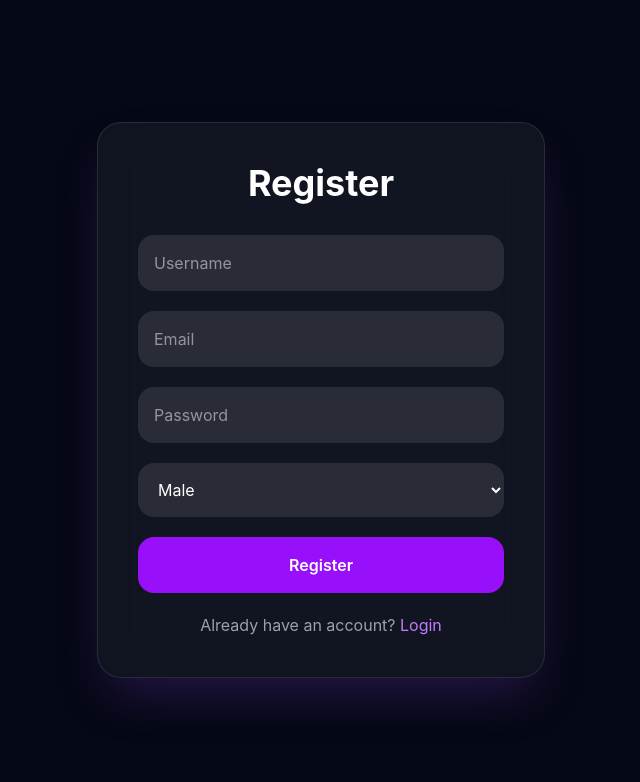
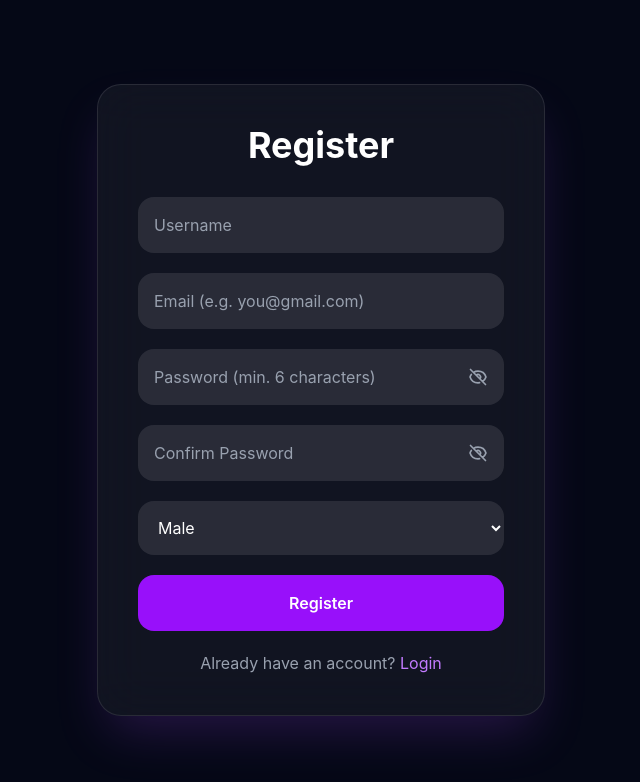
Before and after one commit to Adi-tya03/anime-physique-calculator, a React app in the folder frontend/: page /register in a window 1280 px wide. Shown: the top 782 px of the page, without its empty margins (319-959 px from the left). Built offline with nearby package versions, Linux system fonts and the light colour scheme; the HTML template or start-up script is replaced by a standard one.

Commit message:
feat: add eye toggle and confirm password to register

```diff
--- a/frontend/src/pages/Register.jsx
+++ b/frontend/src/pages/Register.jsx
@@ -1,432 +1,157 @@
 import { useState } from "react";
+import axios from "axios";
+import { Link, useNavigate } from "react-router-dom";
 
-import axios from "axios";
-
-import {
-
-Link,
-
-useNavigate
-
-} from "react-router-dom";
-
+function EyeIcon({ open }) {
+  return open ? (
+    <svg xmlns="http://www.w3.org/2000/svg" className="w-5 h-5" fill="none" viewBox="0 0 24 24" stroke="currentColor">
+      <path strokeLinecap="round" strokeLinejoin="round" strokeWidth={2} d="M15 12a3 3 0 11-6 0 3 3 0 016 0z" />
+      <path strokeLinecap="round" strokeLinejoin="round" strokeWidth={2} d="M2.458 12C3.732 7.943 7.523 5 12 5c4.478 0 8.268 2.943 9.542 7-1.274 4.057-5.064 7-9.542 7-4.477 0-8.268-2.943-9.542-7z" />
+    </svg>
+  ) : (
+    <svg xmlns="http://www.w3.org/2000/svg" className="w-5 h-5" fill="none" viewBox="0 0 24 24" stroke="currentColor">
+      <path strokeLinecap="round" strokeLinejoin="round" strokeWidth={2} d="M13.875 18.825A10.05 10.05 0 0112 19c-4.478 0-8.268-2.943-9.543-7a9.97 9.97 0 011.563-3.029m5.858.908a3 3 0 114.243 4.243M9.878 9.878l4.242 4.242M9.88 9.88l-3.29-3.29m7.532 7.532l3.29 3.29M3 3l3.59 3.59m0 0A9.953 9.953 0 0112 5c4.478 0 8.268 2.943 9.543 7a10.025 10.025 0 01-4.132 5.411m0 0L21 21" />
+    </svg>
+  );
+}
 
 export default function Register() {
-
-
   const navigate = useNavigate();
 
+  const [username, setUsername] = useState("");
+  const [email, setEmail] = useState("");
+  const [password, setPassword] = useState("");
+  const [confirmPassword, setConfirmPassword] = useState("");
+  const [gender, setGender] = useState("male");
+  const [loading, setLoading] = useState(false);
+  const [error, setError] = useState("");
+  const [showPassword, setShowPassword] = useState(false);
+  const [showConfirmPassword, setShowConfirmPassword] = useState(false);
 
-const [username,setUsername]=useState("");
+  const handleRegister = async (e) => {
+    e.preventDefault();
+    setError("");
 
-const [email,setEmail]=useState("");
+    const emailRegex = /^[^\s@]+@[^\s@]+\.[^\s@]+$/;
+    if (!emailRegex.test(email)) {
+      setError("Please enter a valid email address.");
+      return;
+    }
 
-const [password,setPassword]=useState("");
+    if (password.length < 6) {
+      setError("Password must be at least 6 characters.");
+      return;
+    }
 
-const [gender,setGender]=useState("male");
-
-const [loading,setLoading]=useState(false);
-
-const [error,setError]=useState("");
-
-
-
-const handleRegister = async(e)=>{
-
-
-e.preventDefault();
+    if (password !== confirmPassword) {
+      setError("Passwords do not match.");
+      return;
+    }
 
     setLoading(true);
 
-setError("");
+    try {
+      await axios.post(
+        "https://anime-physique-calculator.onrender.com/auth/register",
+        { username, email, password, gender }
+      );
+      navigate("/login");
+    } catch (err) {
+      setError(err.response?.data?.detail || "Registration Failed");
+    } finally {
+      setLoading(false);
+    }
+  };
 
+  return (
+    <div className="min-h-screen bg-[#050816] flex justify-center items-center px-6">
+      <div className="w-full max-w-md bg-white/5 backdrop-blur-xl border border-white/10 rounded-3xl p-10 shadow-2xl shadow-purple-500/20">
+        <h1 className="text-white text-4xl font-bold text-center mb-8">Register</h1>
 
-try{
-
-
-await axios.post(
-
-"https://anime-physique-calculator.onrender.com/auth/register",
-
-{
-
-username,
-
-email,
-
-password,
-
-gender
-
-}
-
-);
-
-
-navigate("/login");
-
-
-}
-
-catch(err){
-
-setError(
-
-err.response?.data?.detail ||
-
-"Registration Failed"
-
-)
-
-}
-
-
-finally{
-
-setLoading(false)
-
-}
-
-
-}
-
-
-
-return(
-
-
-<div
-
-className="
-
-min-h-screen
-
-bg-[#050816]
-
-flex
-
-justify-center
-
-items-center
-
-px-6
-
-"
-
->
-
-
-<div
-
-className="
-
-w-full
-
-max-w-md
-
-bg-white/5
-
-backdrop-blur-xl
-
-border
-
-border-white/10
-
-rounded-3xl
-
-p-10
-
-shadow-2xl
-
-shadow-purple-500/20
-
-"
-
->
-
-
-<h1
-
-className="
-
-text-white
-
-text-4xl
-
-font-bold
-
-text-center
-
-mb-8
-
-"
-
->
-
-Register
-
-</h1>
-
-
-
-<form
-
-onSubmit={handleRegister}
-
-className="space-y-5"
-
->
-
-
+        <form onSubmit={handleRegister} className="space-y-5">
+          <input
+            type="text"
+            placeholder="Username"
+            value={username}
+            onChange={(e) => setUsername(e.target.value)}
+            className="w-full p-4 rounded-2xl bg-white/10 text-white outline-none placeholder-gray-400"
+            required
+          />
 
           <input
-
-type="text"
-
-placeholder="Username"
-
-value={username}
-
-onChange={(e)=>setUsername(e.target.value)}
-
-className="
-
-w-full
-
-p-4
-
-rounded-2xl
-
-bg-white/10
-
-text-white
-
-outline-none
-
-"
-
+            type="email"
+            placeholder="Email (e.g. you@gmail.com)"
+            value={email}
+            onChange={(e) => setEmail(e.target.value)}
+            className="w-full p-4 rounded-2xl bg-white/10 text-white outline-none placeholder-gray-400"
             required
-
           />
 
+          <div className="relative">
+            <input
+              type={showPassword ? "text" : "password"}
+              placeholder="Password (min. 6 characters)"
+              value={password}
+              onChange={(e) => setPassword(e.target.value)}
+              className="w-full p-4 pr-12 rounded-2xl bg-white/10 text-white outline-none placeholder-gray-400"
+              required
+            />
+            <button
+              type="button"
+              onClick={() => setShowPassword(!showPassword)}
+              className="absolute right-4 top-1/2 -translate-y-1/2 text-gray-400 hover:text-white transition"
+            >
+              <EyeIcon open={showPassword} />
+            </button>
+          </div>
 
-
-
+          <div className="relative">
             <input
-
-type="email"
-
-placeholder="Email"
-
-value={email}
-
-onChange={(e)=>setEmail(e.target.value)}
-
-className="
-
-w-full
-
-p-4
-
-rounded-2xl
-
-bg-white/10
-
-text-white
-
-outline-none
-
-"
-
+              type={showConfirmPassword ? "text" : "password"}
+              placeholder="Confirm Password"
+              value={confirmPassword}
+              onChange={(e) => setConfirmPassword(e.target.value)}
+              className="w-full p-4 pr-12 rounded-2xl bg-white/10 text-white outline-none placeholder-gray-400"
               required
-
             />
-
-
-
-
-<input
-
-type="password"
-
-placeholder="Password"
-
-value={password}
-
-onChange={(e)=>setPassword(e.target.value)}
-
-className="
-
-w-full
-
-p-4
-
-rounded-2xl
-
-bg-white/10
-
-text-white
-
-outline-none
-
-"
-
-required
-
-/>
-
-
-
+            <button
+              type="button"
+              onClick={() => setShowConfirmPassword(!showConfirmPassword)}
+              className="absolute right-4 top-1/2 -translate-y-1/2 text-gray-400 hover:text-white transition"
+            >
+              <EyeIcon open={showConfirmPassword} />
+            </button>
+          </div>
 
           <select
-
             value={gender}
-
-onChange={(e)=>setGender(e.target.value)}
-
-className="
-
-w-full
-
-p-4
-
-rounded-2xl
-
-bg-white/10
-
-text-white
-
-outline-none
-
-"
-
+            onChange={(e) => setGender(e.target.value)}
+            className="w-full p-4 rounded-2xl bg-white/10 text-white outline-none"
           >
-
-<option value="male">
-
-Male
-
-</option>
-
-<option value="female">
-
-Female
-
-</option>
-
+            <option value="male">Male</option>
+            <option value="female">Female</option>
           </select>
 
-
-
-
-{
-
-error &&
-
-<p className="text-red-400 text-center">
-
-{error}
-
-</p>
-
-}
-
-
-
+          {error && <p className="text-red-400 text-center text-sm">{error}</p>}
 
           <button
-
             type="submit"
-
             disabled={loading}
-
-className="
-
-w-full
-
-bg-purple-600
-
-hover:bg-purple-500
-
-rounded-2xl
-
-py-4
-
-text-white
-
-font-semibold
-
-transition
-
-duration-300
-
-"
-
+            className="w-full bg-purple-600 hover:bg-purple-500 rounded-2xl py-4 text-white font-semibold transition duration-300 disabled:opacity-50"
           >
-
-
-{
-
-loading
-
-?
-
-"Creating Account..."
-
-:
-
-"Register"
-
-}
-
-
+            {loading ? "Creating Account..." : "Register"}
           </button>
 
-
-
-
           <div className="text-center">
-
             <p className="text-gray-400">
-
               Already have an account?{" "}
-
-<Link
-
-to="/login"
-
-className="
-
-text-purple-400
-
-hover:text-purple-300
-
-"
-
->
-
+              <Link to="/login" className="text-purple-400 hover:text-purple-300">
                 Login
-
               </Link>
-
             </p>
-
           </div>
-
-
-
-
         </form>
-
-
-
       </div>
-
-
-
     </div>
-
-
-)
-
+  );
 }
```
Lines whose indentation alone changed are shown as unchanged.
